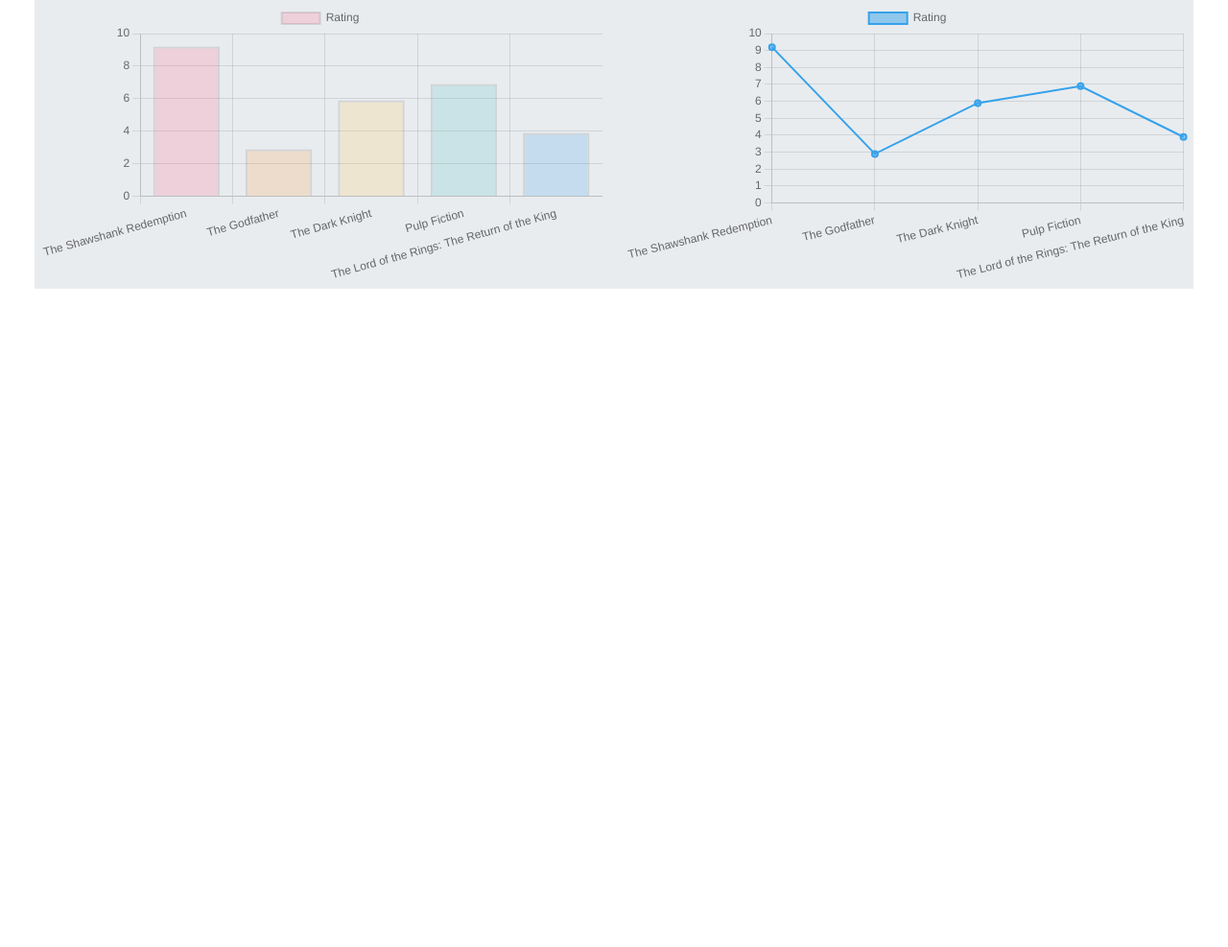
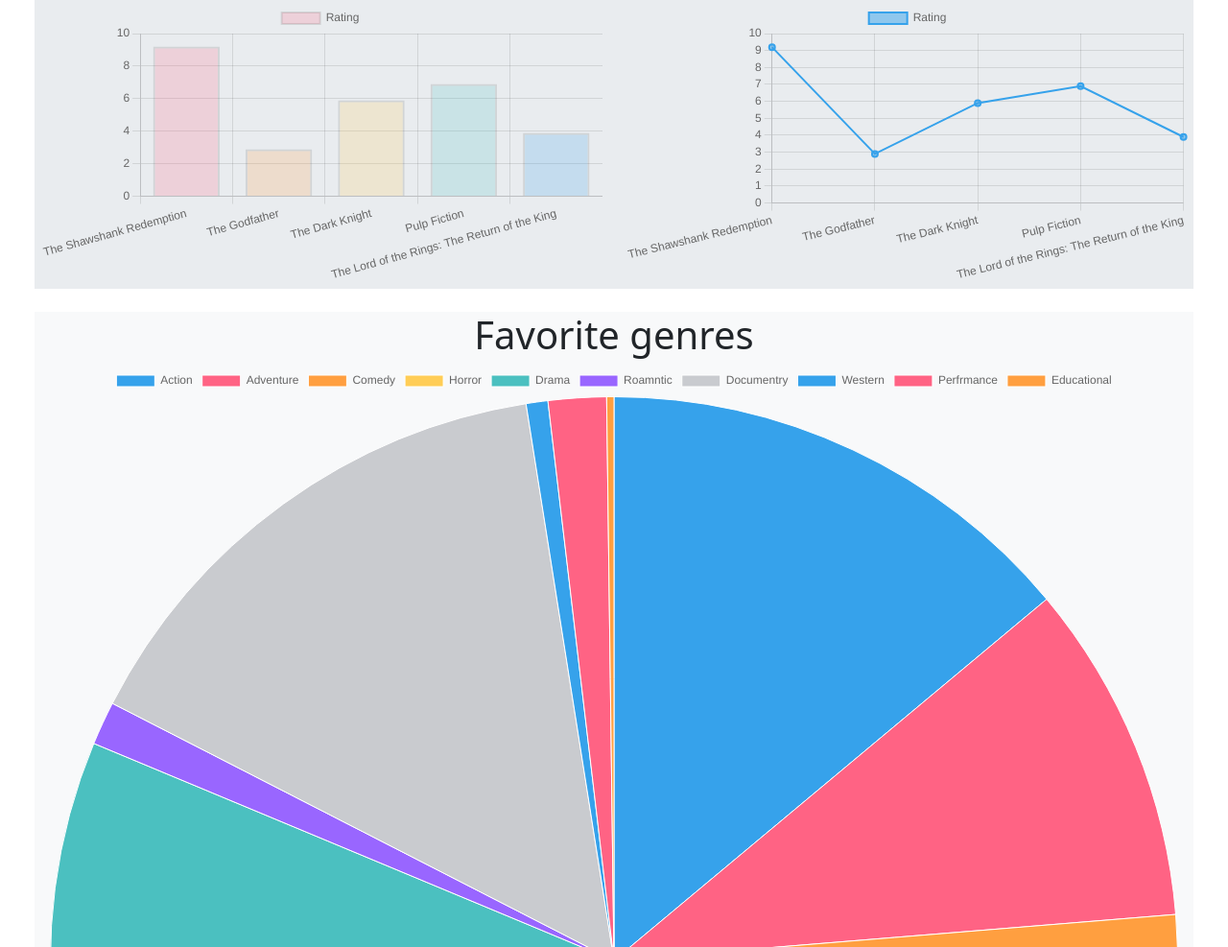
Before and after one commit to SahanChamara/Personal-Movie-Tracker-Dashboard, a plain HTML site: page index.html in a window 1280 px wide. Shown: the part 673-1660 px from the top of the page at 96% size. Before the commit the page ends 998 px from the top, so only its background shows below. Drawn offline with nearby package versions, Linux system fonts and the light colour scheme.

Commit message:
pie chart

```diff
--- a/index.html
+++ b/index.html
@@ -36,7 +36,7 @@
                                     <a class="nav-link" href="#rating">Ratings</a>
                                 </li>
                                 <li class="nav-item">
-                                    <a class="nav-link" href="#">Analytics</a>
+                                    <a class="nav-link" href="#analytics">Analytics</a>
                                 </li>
                                 <li class="nav-item">
                                     <a class="nav-link" href="#">Reviews</a>
@@ -81,6 +81,19 @@
                     </div>
                 </div>
             </div>
+        </section>
+
+        <section class="bg-body-tertiary m-4" id="analytics">
+            <div class="row">
+                <h1 class="text-center">Favorite genres</h1>
+                <div class="col text-center justify-content-center">
+                    <div class>
+                        <canvas id="myChart3"></canvas>
+                    </div>
+
+                </div>
+
+            </div>
 
         </section>
 
--- a/script.js
+++ b/script.js
@@ -56,7 +56,7 @@ let movieDetails = [
 
 console.log(movieDetails);
 
-let card="";
+let card = "";
 movieDetails.forEach(element => {
     card += `<div class="card" style="width: 18rem;">
   <img src="${element.image}" class="card-img-top" alt="...">
@@ -68,7 +68,7 @@ movieDetails.forEach(element => {
 </div>`
 });
 
-document.getElementById("setCard").innerHTML=card;
+document.getElementById("setCard").innerHTML = card;
 
 // rating arr
 let ratingArr = [];
@@ -130,45 +130,74 @@ const ctx = document.getElementById('myChart');
 
 // Favorite genres pie chart
 
-  let favGenArr=[
+let favGenArr = [
     {
-        rank:`Action`,
-        movies:67
+        rank: `Action`,
+        movies: 67
     },
     {
-        rank:`Adventure`,
-        movies:47
+        rank: `Adventure`,
+        movies: 47
     },
     {
-        rank:`Comedy`,
-        movies:74
+        rank: `Comedy`,
+        movies: 74
     },
     {
-        rank:`Horror`,
-        movies:40
+        rank: `Horror`,
+        movies: 40
     },
     {
-        rank:`Drama`,
-        movies:163
+        rank: `Drama`,
+        movies: 163
     },
     {
-        rank:`Roamntic`,
-        movies:6
+        rank: `Roamntic`,
+        movies: 6
     },
     {
-        rank:`Documentry`,
-        movies:72
+        rank: `Documentry`,
+        movies: 72
     },
     {
-        rank:`Western`,
-        movies:3
+        rank: `Western`,
+        movies: 3
     },
     {
-        rank:`Perfrmance`,
-        movies:8
+        rank: `Perfrmance`,
+        movies: 8
     },
     {
-        rank:`Educational`,
-        movies:1
+        rank: `Educational`,
+        movies: 1
     }
 ];
+
+
+let piChartArrMovies = [];
+favGenArr.forEach(element => {
+    piChartArrMovies.push(element.movies)
+});
+
+let piChartArrNames = [];
+favGenArr.forEach(element => {
+    piChartArrNames.push(element.rank)
+})
+
+const ctx3 = document.getElementById('myChart3');
+
+
+new Chart(ctx3, {
+    type: 'pie',
+    data: {
+      labels:piChartArrNames ,
+      datasets: [{
+        label: 'Favorite genres',
+        data: piChartArrMovies,
+        borderWidth: 1
+      }]
+    },
+    options: {
+      responsive: true
+    }
+  });
```
Lines whose indentation alone changed are shown as unchanged.
